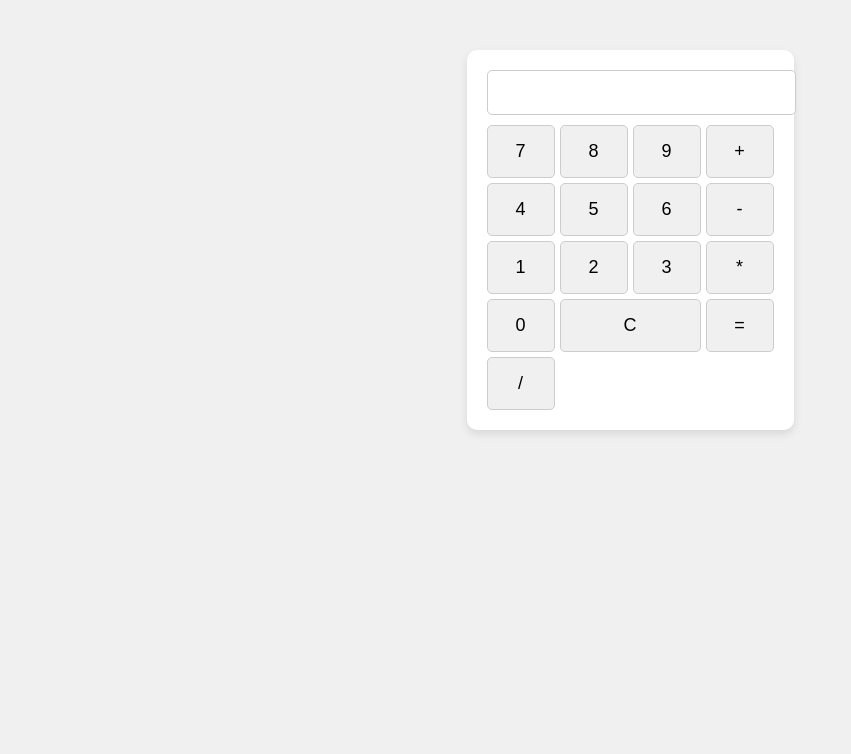
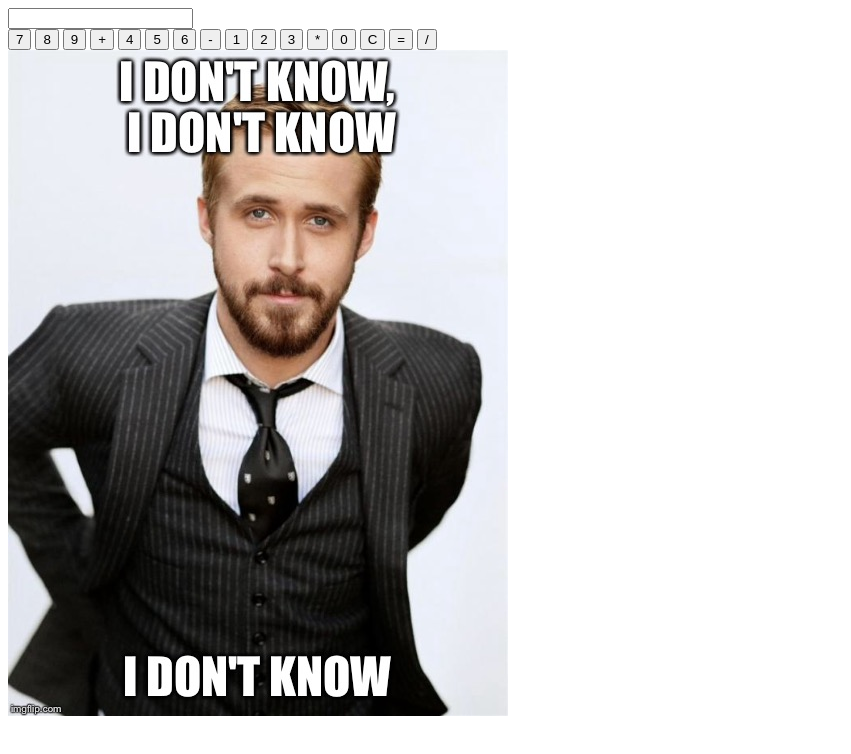
Before and after one commit to LmarDark/ryanlator, a plain HTML site: page index.html in a window 1280 px wide. Shown: the whole page, without its empty margins (0-851 px from the left). Drawn offline with Linux system fonts and the light colour scheme.

Commit message:
Update index.html

```diff
--- a/index.html
+++ b/index.html
@@ -4,68 +4,6 @@
 <meta charset="UTF-8">
 <meta name="viewport" content="width=device-width, initial-scale=1.0">
 <title>Minha Calculadora</title>
-<style>
-    body {
-        font-family: Arial, sans-serif;
-        background-color: #f0f0f0;
-    }
-
-    .container {
-        display: flex;
-        justify-content: center;
-        align-items: center;
-        margin-top: 50px;
-    }
-
-    .calculator {
-        max-width: 300px;
-        margin-right: 20px;
-        padding: 20px;
-        background-color: #fff;
-        border-radius: 10px;
-        box-shadow: 0 4px 8px rgba(0, 0, 0, 0.1);
-    }
-
-    #display {
-        width: 100%;
-        margin-bottom: 10px;
-        padding: 10px;
-        font-size: 20px;
-        border: 1px solid #ccc;
-        border-radius: 5px;
-    }
-
-    .buttons {
-        display: grid;
-        grid-template-columns: repeat(4, 1fr);
-        gap: 5px;
-    }
-
-    button {
-        padding: 15px;
-        font-size: 18px;
-        cursor: pointer;
-        background-color: #f0f0f0;
-        border: 1px solid #ccc;
-        border-radius: 5px;
-    }
-
-    button:hover {
-        background-color: #e0e0e0;
-    }
-
-    .clear {
-        grid-column: span 2;
-    }
-
-    #extraImage {
-        max-width: 200px;
-    }
-
-    .hidden {
-        display: none;
-    }
-</style>
 </head>
 <body>
 
```
